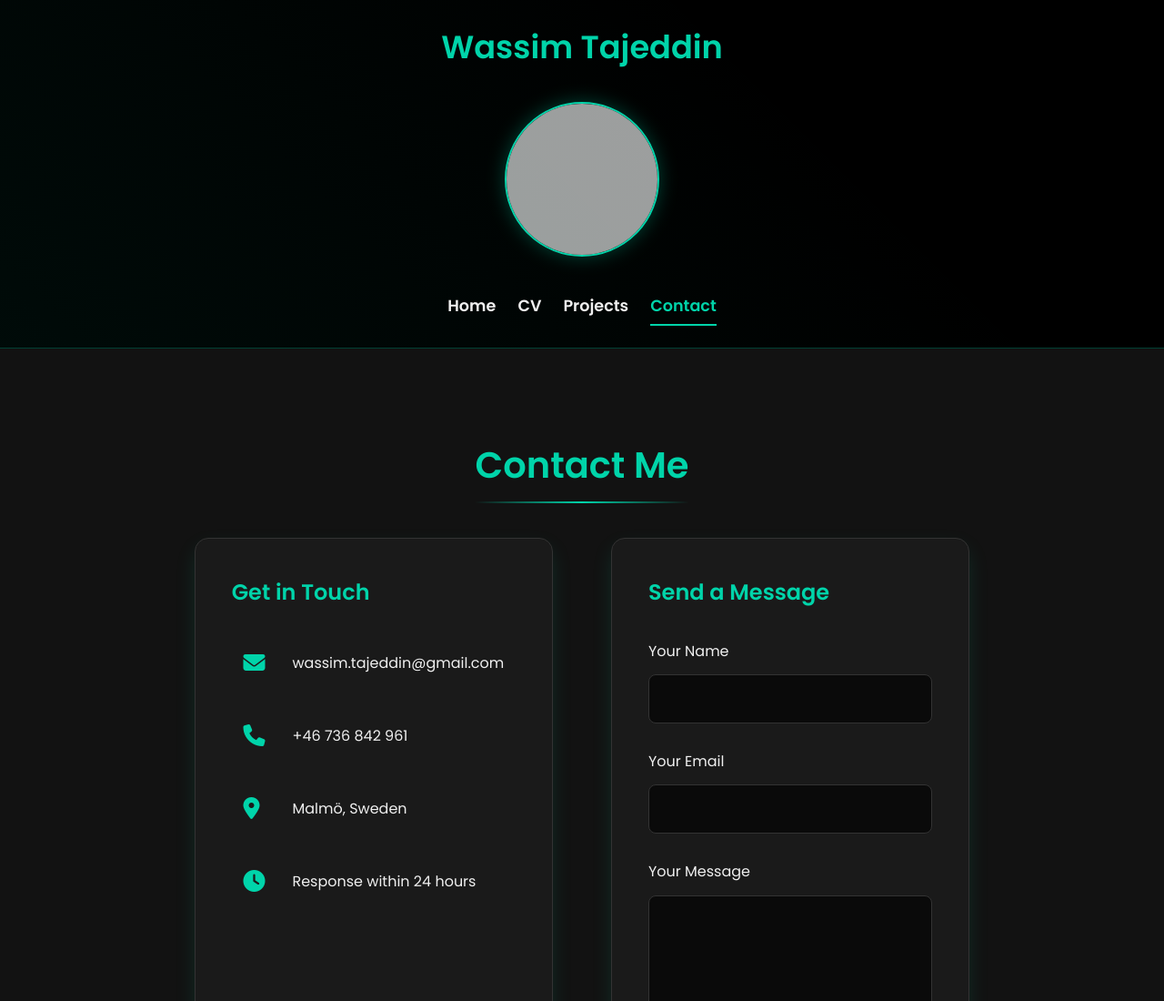
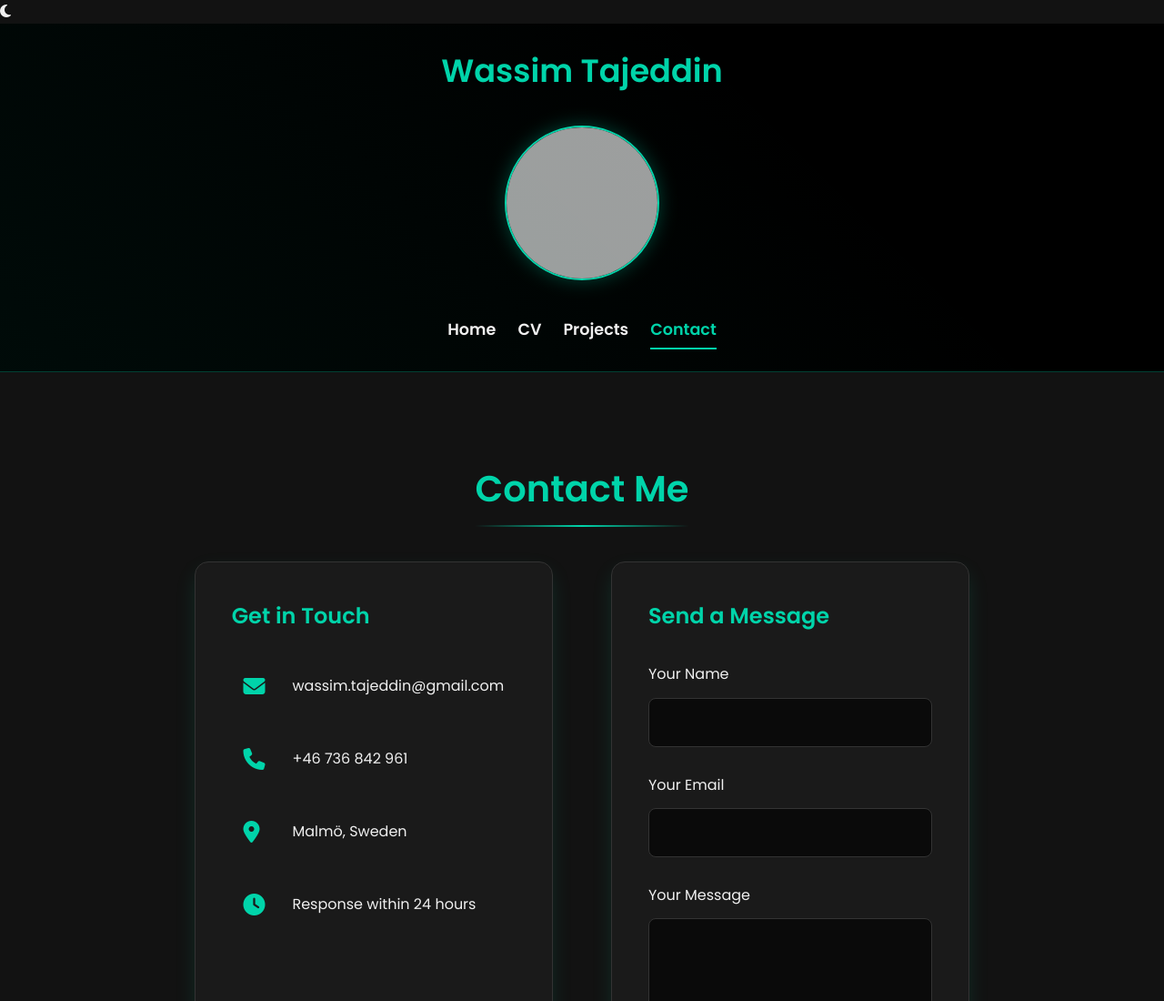
Before and after one commit to wassimtajeddin/public, a website: page public/contact.html in a window 1280 px wide. Shown: the top 1100 px of the page at 91% size. Drawn offline with nearby package versions, Linux system fonts and the light colour scheme; grey boxes are pictures that could not be loaded.

Commit message:
Add a toggle button to switch between dark mode and light mode.

```diff
--- a/public/contact.html
+++ b/public/contact.html
@@ -8,6 +8,9 @@
   <script src="https://cdn.jsdelivr.net/npm/emailjs-com@3/dist/email.min.js"></script>
   <script src="script.js"></script>
 <body>
+  <div class="theme-toggle" id="themeToggle">
+        <i class="fas fa-moon"></i>
+    </div>
   <header>
     <div class="header-container">
       <h1>Wassim Tajeddin</h1>
```
Also changed, not shown: public/cv.html (+3 -0 lines), public/index.html (+3 -0 lines), public/projects.html (+3 -0 lines).
